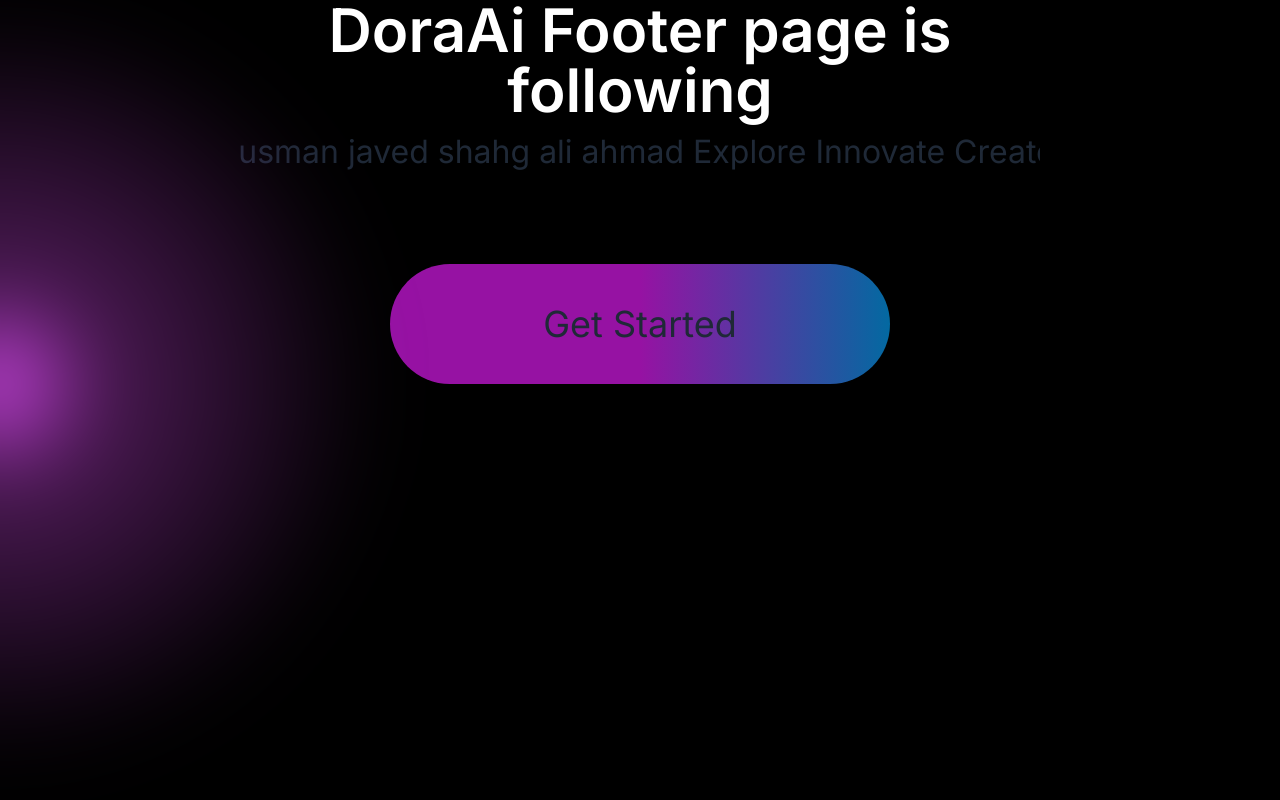
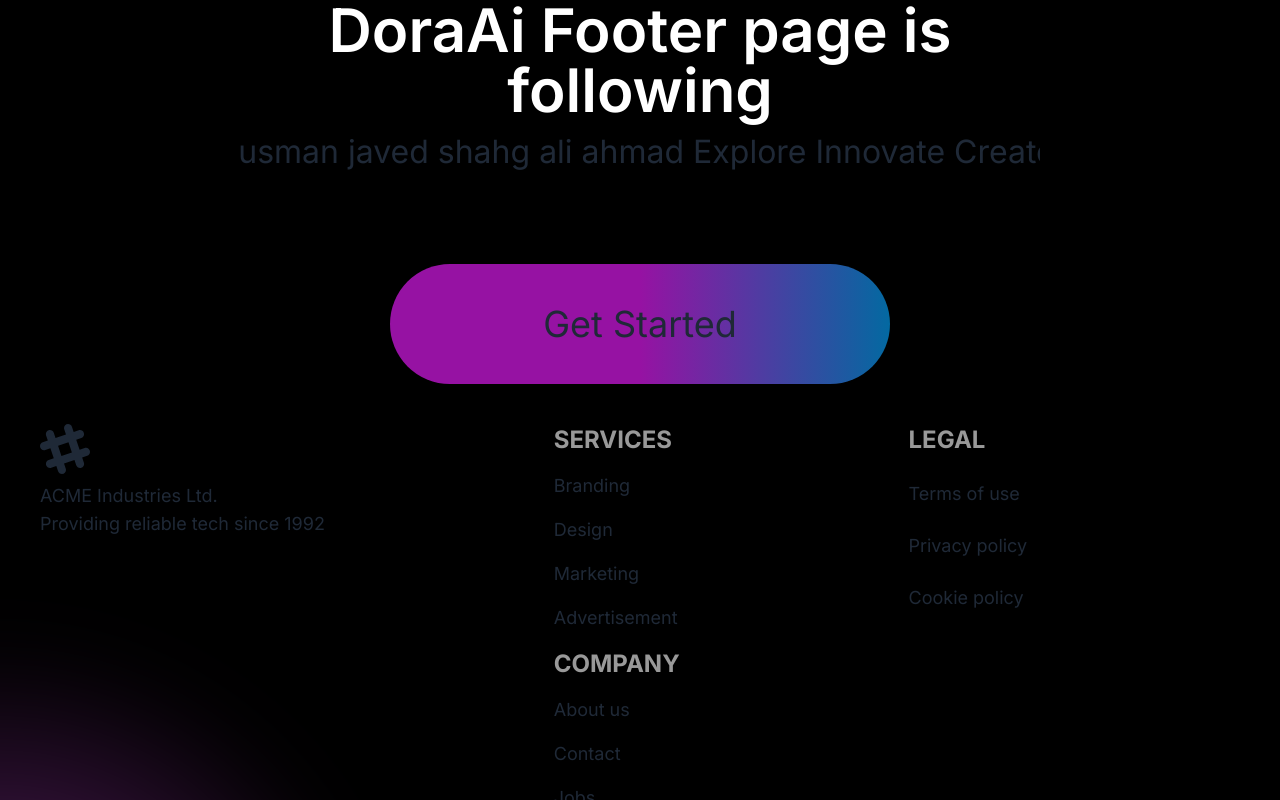
Before and after one commit to the-usman/phpclient, a Next.js app: page / in a window 1280 px wide. Shown: the part 9358-10158 px from the top of the page. Built offline with nearby package versions, Linux system fonts and the light colour scheme.

Commit message:
Pushing Code

```diff
--- a/src/app/page.js
+++ b/src/app/page.js
@@ -2,13 +2,14 @@
 
 import FAQ from "@/components/FAQ";
 import Features from "@/components/Features";
-import Footor from "@/components/About";
 import HeroSection from "@/components/HeroSection";
 import Navbar from "@/components/Navbar";
 import Roadmap from "@/components/Roadmap";
 import CardSlider from "@/components/ui/Card-slider";
 import React, { useState } from "react";
 import SliderComponent from "@/components/Sliders";
+import About from "@/components/About";
+import Footor from "@/components/Footor";
 
 export default function Home() {
 
@@ -20,6 +21,7 @@
       <Features />
       <Roadmap />
       <FAQ />
+      <About />
       <Footor />
       {/* <SliderComponent /> */}
     </main>
--- a/src/components/About.jsx
+++ b/src/components/About.jsx
@@ -1,27 +1,108 @@
-import React from 'react';
+import React, { useState } from 'react';
+import { motion } from 'framer-motion';
 import WordStrip from './ui/WordStrip';
 import { BackgroundGradientAnimation } from './ui/gradient-animation';
 
-const About = () => {
+const Footor = () => {
+    const [mousePosition, setMousePosition] = useState({ x: 0, y: 0 });
+    const [isHovered, setIsHovered] = useState(false);
+
+    const handleMouseMove = (e) => {
+        const { clientX, clientY, currentTarget } = e;
+        const { left, top, width, height } = currentTarget.getBoundingClientRect();
+        const x = ((clientX - left) / width - 0.5) * 2;
+        const y = ((clientY - top) / height - 0.5) * 2;
+        setMousePosition({ x, y });
+    };
+
+    const handleMouseEnter = () => setIsHovered(true);
+    const handleMouseLeave = () => {
+        setIsHovered(false);
+        setMousePosition({ x: 0, y: 0 });
+    };
+
     return (
-        <div className="flex flex-col justify-center items-center mt-24 ">
-            <BackgroundGradientAnimation className="flex flex-col justify-center items-center">
+        <div className="relative flex flex-col justify-center items-center mt-24">
+            <BackgroundGradientAnimation className="flex flex-col justify-center items-center relative z-10">
                 <div className="lg:text-6xl md:text-5xl font-[600] text-white lg:w-[700px] md:w-[500px] w-[90vw] text-[9vw] text-center">
                     DoraAi Footer page is following
                 </div>
                 <div className="w-[800px]">
                     <WordStrip words={['usman   ', 'javed   ', 'ali    ', 'shahg   ', 'usman   ', 'javed   ', 'shahg    ', 'ali', 'ahmad    ', 'Explore    ', 'Innovate     ', 'Create    ', 'Inspire    ', 'Achieve    ']} />
                 </div>
-                <div className="button1 mt-20">
-                    <button
-                        className="border-neutral-500 dark:border-slate-800    bg-gradient-to-r from-[#9612A3] via-[#9612A3] to-sky-700 hover:from-sky-700 hover:via-[#9612A3] hover:to-[#9612A3] lg:p-10 p-5 lg:text-4xl text-3xl rounded-full lg:w-[500px] md:w-[400px] w-[80vw]"
+                <motion.div
+                    className="button1 mt-20 relative"
+                    onMouseMove={handleMouseMove}
+                    onMouseEnter={handleMouseEnter}
+                    onMouseLeave={handleMouseLeave}
+                    style={{ perspective: 1000 }}
+                >
+                    <motion.button
+                        className="relative border-neutral-500 dark:border-slate-800 bg-gradient-to-r from-[#9612A3] via-[#9612A3] to-sky-700 hover:from-sky-700 hover:via-[#9612A3] hover:to-[#9612A3] lg:p-10 p-5 lg:text-4xl text-3xl rounded-full lg:w-[500px] md:w-[400px] w-[80vw]"
+                        style={{
+                            transform: `rotateY(${mousePosition.x * 15}deg) rotateX(${mousePosition.y * -15}deg)`
+                        }}
+                        transition={{ type: "spring", stiffness: 300, damping: 20 }}
                     >
+                        {isHovered && (
+                            <motion.div
+                                className="absolute inset-0"
+                                style={{
+                                    background: `radial-gradient(circle at ${(mousePosition.x + 0.5) * 50}% ${(mousePosition.y + 0.5) * 50}%, rgba(150, 18, 163, 0.2), rgba(96, 170, 255, 0.2), rgba(255, 255, 255, 0.1))`
+                                }}
+                                transition={{ type: "spring", stiffness: 300, damping: 20 }}
+                            />
+                        )}
                         Get Started
-                    </button>
-                </div>
+                    </motion.button>
+                </motion.div>
+                <footer className="footer w-[100vw] text-base-content p-10 min-h-[80vh] bg-transparent">
+                    <aside>
+                        <svg
+                            width="50"
+                            height="50"
+                            viewBox="0 0 24 24"
+                            xmlns="http://www.w3.org/2000/svg"
+                            fillRule="evenodd"
+                            clipRule="evenodd"
+                            className="fill-current"
+                        >
+                            <path
+                                d="M22.672 15.226l-2.432.811.841 2.515c.33 1.019-.209 2.127-1.23 2.456-1.15.325-2.148-.321-2.463-1.226l-.84-2.518-5.013 1.677.84 2.517c.391 1.203-.434 2.542-1.831 2.542-.88 0-1.601-.564-1.86-1.314l-.842-2.516-2.431.809c-1.135.328-2.145-.317-2.463-1.229-.329-1.018.211-2.127 1.231-2.456l2.432-.809-1.621-4.823-2.432.808c-1.355.384-2.558-.59-2.558-1.839 0-.817.509-1.582 1.327-1.846l2.433-.809-.842-2.515c-.33-1.02.211-2.129 1.232-2.458 1.02-.329 2.13.209 2.461 1.229l.842 2.515 5.011-1.677-.839-2.517c-.403-1.238.484-2.553 1.843-2.553.819 0 1.585.509 1.85 1.326l.841 2.517 2.431-.81c1.02-.33 2.131.211 2.461 1.229.332 1.018-.21 2.126-1.23 2.456l-2.433.809 1.622 4.823 2.433-.809c1.242-.401 2.557.484 2.557 1.838 0 .819-.51 1.583-1.328 1.847m-8.992-6.428l-5.01 1.675 1.619 4.828 5.011-1.674-1.62-4.829z"
+                            ></path>
+                        </svg>
+                        <p className="text-lg">
+                            ACME Industries Ltd.
+                            <br />
+                            Providing reliable tech since 1992
+                        </p>
+                    </aside>
+                    <div>
+                        <nav className="flex flex-col">
+                            <h6 className="footer-title text-white text-2xl">Services</h6>
+                            <a className="link link-hover py-2 text-lg hover:text-white transition-colors duration-300">Branding</a>
+                            <a className="link link-hover py-2 text-lg hover:text-white transition-colors duration-300">Design</a>
+                            <a className="link link-hover py-2 text-lg hover:text-white transition-colors duration-300">Marketing</a>
+                            <a className="link link-hover py-2 text-lg hover:text-white transition-colors duration-300">Advertisement</a>
+                        </nav>
+                        <nav className="flex flex-col">
+                            <h6 className="footer-title text-white text-2xl">Company</h6>
+                            <a className="link link-hover py-2 text-lg hover:text-white transition-colors duration-300">About us</a>
+                            <a className="link link-hover py-2 text-lg hover:text-white transition-colors duration-300">Contact</a>
+                            <a className="link link-hover py-2 text-lg hover:text-white transition-colors duration-300">Jobs</a>
+                            <a className="link link-hover py-2 text-lg hover:text-white transition-colors duration-300">Press kit</a>
+                        </nav>
+                    </div>
+                    <nav>
+                        <h6 className="footer-title text-white text-2xl">Legal</h6>
+                        <a className="link link-hover py-2 text-lg hover:text-white transition-colors duration-300">Terms of use</a>
+                        <a className="link link-hover py-2 text-lg hover:text-white transition-colors duration-300">Privacy policy</a>
+                        <a className="link link-hover py-2 text-lg hover:text-white transition-colors duration-300">Cookie policy</a>
+                    </nav>
+                </footer>
             </BackgroundGradientAnimation>
         </div>
     );
 };
 
-export default About;
+export default Footor;
--- a/src/components/Footor.jsx
+++ b/src/components/Footor.jsx
@@ -1,50 +1,11 @@
-import React from 'react'
+import React from 'react';
 
 const Footor = () => {
     return (
         <div>
-            <footer className="footer bg-base-200 text-base-content p-10">
-                <aside>
-                    <svg
-                        width="50"
-                        height="50"
-                        viewBox="0 0 24 24"
-                        xmlns="http://www.w3.org/2000/svg"
-                        fillRule="evenodd"
-                        clipRule="evenodd"
-                        className="fill-current">
-                        <path
-                            d="M22.672 15.226l-2.432.811.841 2.515c.33 1.019-.209 2.127-1.23 2.456-1.15.325-2.148-.321-2.463-1.226l-.84-2.518-5.013 1.677.84 2.517c.391 1.203-.434 2.542-1.831 2.542-.88 0-1.601-.564-1.86-1.314l-.842-2.516-2.431.809c-1.135.328-2.145-.317-2.463-1.229-.329-1.018.211-2.127 1.231-2.456l2.432-.809-1.621-4.823-2.432.808c-1.355.384-2.558-.59-2.558-1.839 0-.817.509-1.582 1.327-1.846l2.433-.809-.842-2.515c-.33-1.02.211-2.129 1.232-2.458 1.02-.329 2.13.209 2.461 1.229l.842 2.515 5.011-1.677-.839-2.517c-.403-1.238.484-2.553 1.843-2.553.819 0 1.585.509 1.85 1.326l.841 2.517 2.431-.81c1.02-.33 2.131.211 2.461 1.229.332 1.018-.21 2.126-1.23 2.456l-2.433.809 1.622 4.823 2.433-.809c1.242-.401 2.557.484 2.557 1.838 0 .819-.51 1.583-1.328 1.847m-8.992-6.428l-5.01 1.675 1.619 4.828 5.011-1.674-1.62-4.829z"></path>
-                    </svg>
-                    <p>
-                        ACME Industries Ltd.
-                        <br />
-                        Providing reliable tech since 1992
-                    </p>
-                </aside>
-                <nav>
-                    <h6 className="footer-title">Services</h6>
-                    <a className="link link-hover">Branding</a>
-                    <a className="link link-hover">Design</a>
-                    <a className="link link-hover">Marketing</a>
-                    <a className="link link-hover">Advertisement</a>
-                </nav>
-                <nav>
-                    <h6 className="footer-title">Company</h6>
-                    <a className="link link-hover">About us</a>
-                    <a className="link link-hover">Contact</a>
-                    <a className="link link-hover">Jobs</a>
-                    <a className="link link-hover">Press kit</a>
-                </nav>
-                <nav>
-                    <h6 className="footer-title">Legal</h6>
-                    <a className="link link-hover">Terms of use</a>
-                    <a className="link link-hover">Privacy policy</a>
-                    <a className="link link-hover">Cookie policy</a>
-                </nav>
-            </footer>
+
         </div>
-    )
+    );
 }
 
-export default Footor
+export default Footor;
--- a/src/components/ui/gradient-animation.jsx
+++ b/src/components/ui/gradient-animation.jsx
@@ -70,6 +70,7 @@
                 "h-screen w-screen relative overflow-hidden top-0 left-0 bg-[linear-gradient(40deg,var(--gradient-background-start),var(--gradient-background-end))]",
                 containerClassName
             )}
+            style={{zIndex: 999999}}
         >
             <svg className="hidden">
                 <defs>
@@ -86,6 +87,7 @@
                     "gradients-container h-full w-full blur-lg",
                     isSafari ? "blur-2xl" : "[filter:url(#blurMe)_blur(40px)]"
                 )}
+                style={{zIndex: 999999}}
             >
                 {/* <div
                     className={cn(
@@ -142,6 +144,7 @@
                             `[mix-blend-mode:var(--blending-value)] w-full h-full -top-1/2 -left-1/2`,
                             `opacity-70`
                         )}
+                        style={{zIndex: 999999}}
                     ></div>
                 )}
             </div>
```
